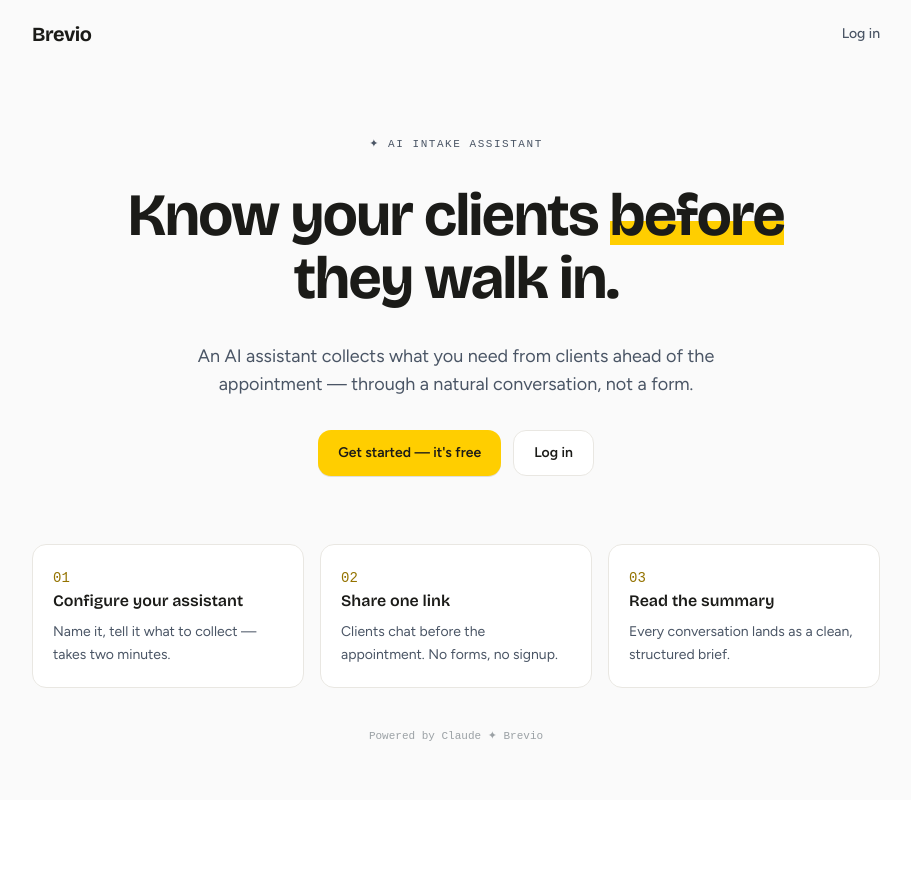
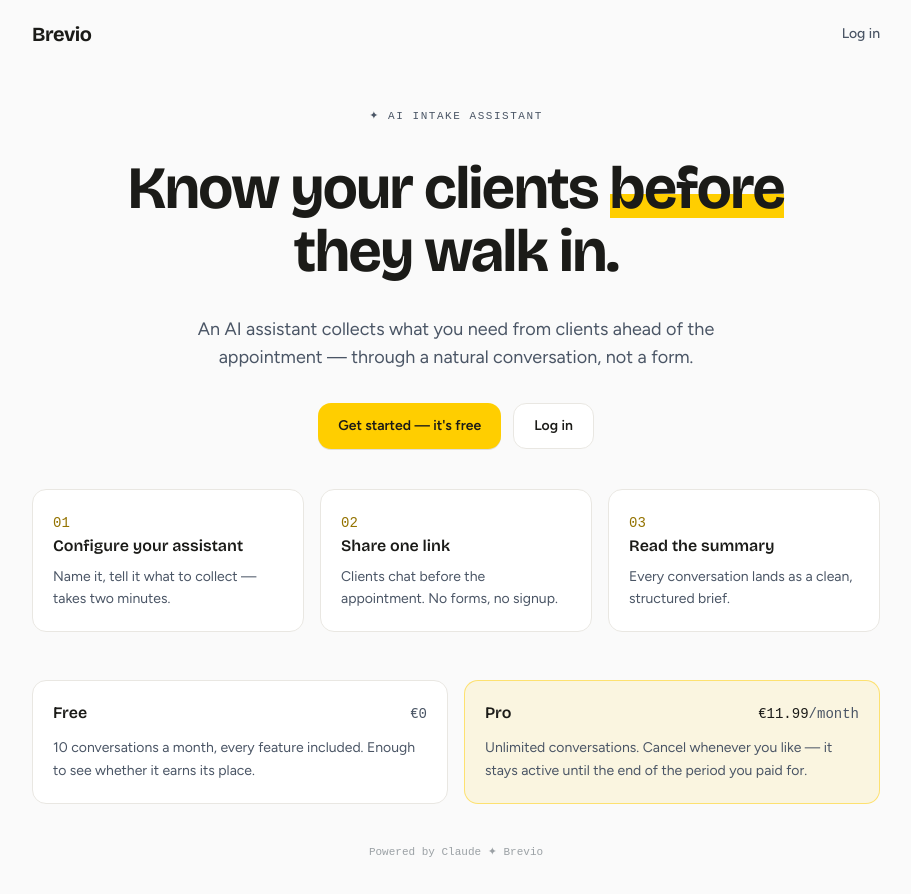
Before and after one commit to Tsukuyomi260/brevio, a React (Vite) app: page / in a window 1280 px wide. Shown: the top 894 px of the page, without its empty margins (184-1095 px from the left). Before the commit the page ends 800 px from the top, so only its background shows below. Built offline with nearby package versions, Linux system fonts and the light colour scheme; no server answers; a web font is replaced by a local one.

Commit message:
publish pricing on the landing, purge handled Stripe events, and finish the README for release

```diff
--- a/api/cron/abandon.ts
+++ b/api/cron/abandon.ts
@@ -1,5 +1,12 @@
 import type { VercelRequest, VercelResponse } from '@vercel/node';
 import { getSupabaseAdmin, describeDbError } from '../_lib/supabase.js';
+
+/**
+ * How long a handled Stripe event id is kept for deduplication. Stripe retries
+ * a failing event for about three days, so anything past this window can never
+ * arrive again.
+ */
+const EVENT_RETENTION_DAYS = 90;
 
 /**
  * GET /api/cron/abandon — marks stale conversations as abandoned.
@@ -34,7 +41,25 @@
     const supabase = getSupabaseAdmin();
     const { data, error } = await supabase.rpc('abandon_stale_conversations');
     if (error) throw error;
-    return res.status(200).json({ abandoned: data ?? 0 });
+
+    // Trim the webhook deduplication log. Stripe stops retrying an event long
+    // before this, so older ids can no longer prevent a replay — they would
+    // only grow the table forever. Failure here must not fail the sweep.
+    let purged: number | null = null;
+    const cutoff = new Date(Date.now() - EVENT_RETENTION_DAYS * 86400_000).toISOString();
+    const { data: removed, error: purgeErr } = await supabase
+      .from('stripe_events')
+      .delete()
+      .lt('received_at', cutoff)
+      .select('id');
+
+    if (purgeErr) {
+      console.error('cron/abandon: event purge failed —', describeDbError(purgeErr));
+    } else {
+      purged = removed?.length ?? 0;
+    }
+
+    return res.status(200).json({ abandoned: data ?? 0, events_purged: purged });
   } catch (err) {
     console.error('cron/abandon failed:', describeDbError(err));
     return res.status(500).json({ error: 'Could not run the sweep' });
--- a/src/pages/Dashboard.tsx
+++ b/src/pages/Dashboard.tsx
@@ -16,9 +16,7 @@
 import CheckoutActivation from '../components/CheckoutActivation';
 import { EmptyState, ErrorState, LoadingBlock, LoadingScreen } from '../components/states';
 import { supabase } from '../lib/supabase';
-import type { FieldToCollect } from '../types';
-
-const FREE_MONTHLY_QUOTA = 10;
+import { FREE_MONTHLY_QUOTA, type FieldToCollect } from '../types';
 
 /** Conversations fetched for the list. Stat counts are queried separately. */
 const LIST_LIMIT = 50;
--- a/src/pages/Landing.tsx
+++ b/src/pages/Landing.tsx
@@ -1,5 +1,6 @@
 import { Link } from 'react-router-dom';
 import { useAuth } from '../auth/AuthProvider';
+import { FREE_MONTHLY_QUOTA } from '../types';
 
 const STEPS = [
   {
@@ -65,7 +66,7 @@
         </div>
       </section>
 
-      <section className="rise rise-5 px-6 pb-14 max-w-4xl mx-auto w-full">
+      <section className="rise rise-5 px-6 pb-12 max-w-4xl mx-auto w-full">
         <div className="grid sm:grid-cols-3 gap-4">
           {STEPS.map((s) => (
             <div key={s.n} className="card p-5 text-left space-y-2">
@@ -75,6 +76,37 @@
             </div>
           ))}
         </div>
+      </section>
+
+      {/* Pricing belongs in public: asking someone to sign up to discover what
+          a subscription costs is a good way to lose them at the door. */}
+      <section className="px-6 pb-14 max-w-4xl mx-auto w-full">
+        <div className="grid sm:grid-cols-2 gap-4">
+          <div className="card p-5 space-y-3">
+            <div className="flex items-baseline justify-between">
+              <h2 className="font-display font-semibold">Free</h2>
+              <span className="font-mono text-sm text-ink-soft">€0</span>
+            </div>
+            <p className="text-sm text-ink-soft leading-relaxed">
+              {FREE_MONTHLY_QUOTA} conversations a month, every feature included.
+              Enough to see whether it earns its place.
+            </p>
+          </div>
+
+          <div className="rounded-[14px] border border-accent/50 bg-accent/10 p-5 space-y-3">
+            <div className="flex items-baseline justify-between">
+              <h2 className="font-display font-semibold">Pro</h2>
+              <span className="font-mono text-sm text-ink">
+                €11.99<span className="text-ink-soft">/month</span>
+              </span>
+            </div>
+            <p className="text-sm text-ink-soft leading-relaxed">
+              Unlimited conversations. Cancel whenever you like — it stays active
+              until the end of the period you paid for.
+            </p>
+          </div>
+        </div>
+
         <p className="text-center font-mono text-[11px] text-ink-faint mt-10">
           Powered by Claude ✦ Brevio
         </p>
--- a/src/types.ts
+++ b/src/types.ts
@@ -1,3 +1,9 @@
+/**
+ * Free plan: conversations per calendar month. Display only — the quota is
+ * enforced server-side in `api/chat.ts`, which owns the authoritative value.
+ */
+export const FREE_MONTHLY_QUOTA = 10;
+
 export interface FieldToCollect {
   key: string;
   label: string;
```
Also changed, not shown: 1 other file (tests, documents, lock files or other folders).
